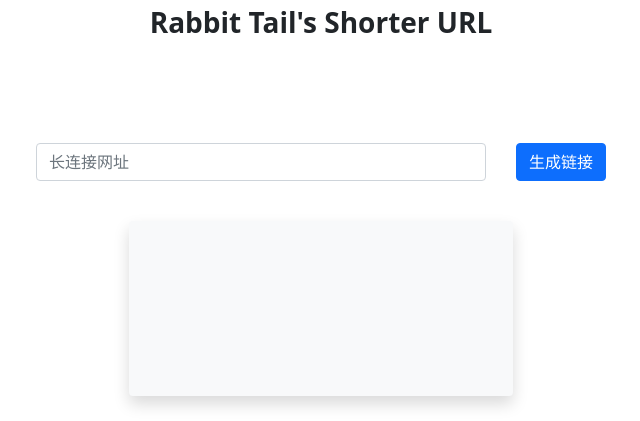
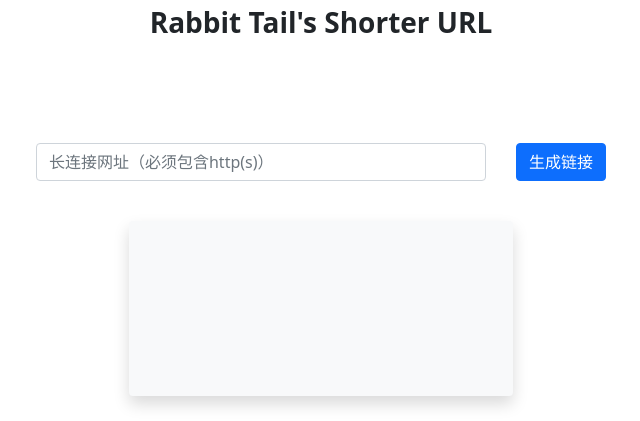
Before and after one commit to krcharen/RabbitTail, a PHP site: page / in a window 1280 px wide. Shown: the part 186-607 px from the top of the page, without its empty margins (319-959 px from the left). Run offline with PHP 8.4, Linux system fonts and the light colour scheme.

Commit message:
fix http(s);

```diff
--- a/index.php
+++ b/index.php
@@ -70,7 +70,7 @@ $loader->load($uri);
     <script>
         function generate() {
             let url = $('#url').val();
-            let reg = /^(?:http(s)?:\/\/)?[\w.-]+(?:\.[\w\.-]+)+[\w\-\._~:/?#[\]@!\$&'\(\)\*\+,;=.]+$/;
+            let reg = /^(?:http(s)?:\/\/)[\w.-]+(?:\.[\w\.-]+)+[\w\-\._~:/?#[\]@!\$&'\(\)\*\+,;=.]+$/;
             if (reg.test(decodeURIComponent(url))) {
                 let content = '';
                 $('#url').removeClass('is-invalid').addClass('is-valid');
@@ -108,7 +108,7 @@ $loader->load($uri);
         </div>
     </div>
     <div class="enter">
-        <input type="text" id="url" value="" class="form-control" placeholder="长连接网址" required>
+        <input type="text" id="url" value="" class="form-control" placeholder="长连接网址（必须包含http(s)）" required>
         <button type="button" class="btn btn-primary" onclick="generate();">生成链接</button>
     </div>
     <div class="shadow p-3 mb-5 bg-body rounded show">
```
